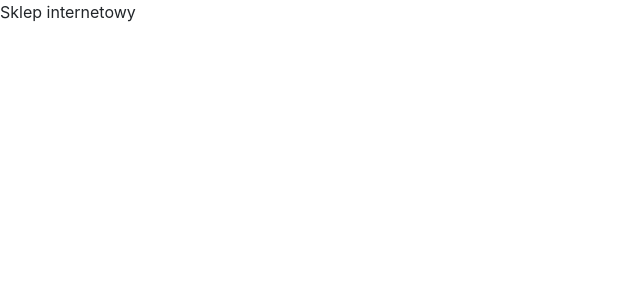
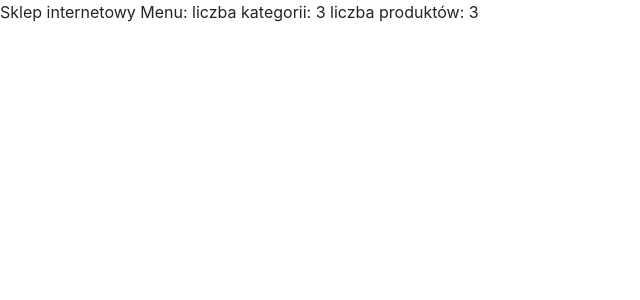
Before and after one commit to mattix10/Store, an Angular app: page / in a window 1280 px wide. Shown: the top 300 px of the page, without its empty margins (0-640 px from the left). Built offline with nearby package versions, Linux system fonts and the light colour scheme.

Commit message:
set store.component.html in app.component.html

```diff
--- a/src/app/app.component.html
+++ b/src/app/app.component.html
@@ -1 +1,2 @@
 Sklep internetowy
+<app-store></app-store>
```
